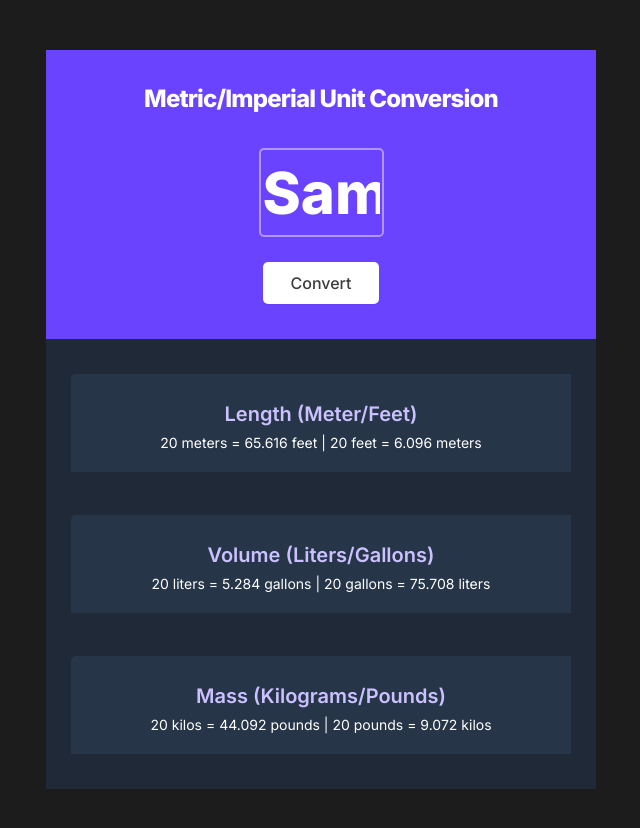
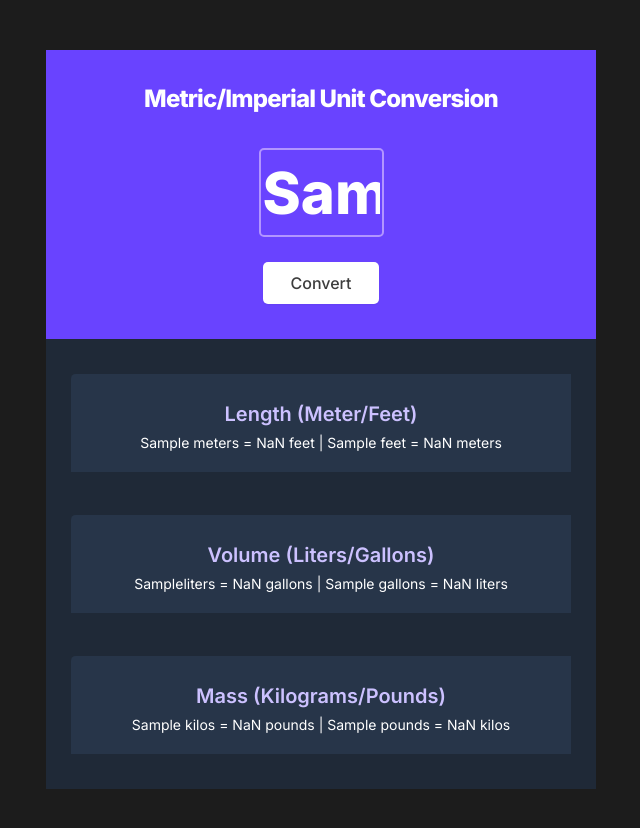
Before and after one commit to hal2light/unit-conversion, a plain HTML site: page index.html in a window 1280 px wide. Both pictures are taken after typing "Sample" into the empty fields and a click on the button "Convert". Shown: the whole page, without its empty margins (319-959 px from the left). Drawn offline with Linux system fonts and the light colour scheme.

Commit message:
finished the project

```diff
--- a/index.html
+++ b/index.html
@@ -15,20 +15,20 @@
         <div id="top-section">
             <h2>Metric/Imperial Unit Conversion</h2>
             <input type="text" name="number-input" id="number-input">
-            <button>Convert</button>
+            <button id="convert-btn">Convert</button>
         </div>
         <div id="cards">
             <div class="card">
                 <h3>Length (Meter/Feet)</h3>
-                <p>20 meters = 65.616 feet | 20 feet = 6.096 meters</p>
+                <p id="length-par"> # meters = # feet | # feet = # meters</p>
             </div>
             <div class="card">
                 <h3>Volume (Liters/Gallons)</h3>
-                <p>20 liters = 5.284 gallons | 20 gallons = 75.708 liters</p>
+                <p id="volume-par"># liters = # gallons | # gallons = # liters</p>
             </div>
             <div class="card">
                 <h3>Mass (Kilograms/Pounds)</h3>
-                <p>20 kilos = 44.092 pounds | 20 pounds = 9.072 kilos</p>
+                <p id="mass-par"># kilos = # pounds | # pounds = # kilos</p>
             </div>
         </div>
     </main>
--- a/index.js
+++ b/index.js
@@ -0,0 +1,27 @@
+const convertBTn = document.getElementById("convert-btn")
+const numberInput = document.getElementById("number-input")
+const volumePar =document.getElementById("volume-par")
+const massPar =document.getElementById("mass-par")
+const lengthPar =document.getElementById("length-par")
+
+const lengthMultiplier = 3.2808399
+const volumeMultiplier = 0.264172052
+const massMultiplier = 2.20462262
+
+function convert(value){
+
+
+
+    let convertedToGallon = (value * volumeMultiplier).toFixed(3)
+    let convertedToLiter = (value / volumeMultiplier).toFixed(3)
+    let convertedToPound = (value * massMultiplier).toFixed(3)
+    let convertedToKilo = (value / massMultiplier).toFixed(3)
+    let convertedToFeet = (value * lengthMultiplier).toFixed(3)
+    let convertedToMeter = (value / lengthMultiplier).toFixed(3)
+
+    volumePar.textContent = `${value}liters = ${convertedToGallon} gallons | ${value} gallons = ${convertedToLiter} liters`
+    massPar.textContent = `${value} kilos = ${convertedToPound} pounds | ${value} pounds = ${convertedToKilo} kilos`
+    lengthPar.textContent = `${value} meters = ${convertedToFeet} feet | ${value} feet = ${convertedToMeter} meters`
+}
+
+convertBTn.addEventListener("click",()=>convert(numberInput.value))
```
